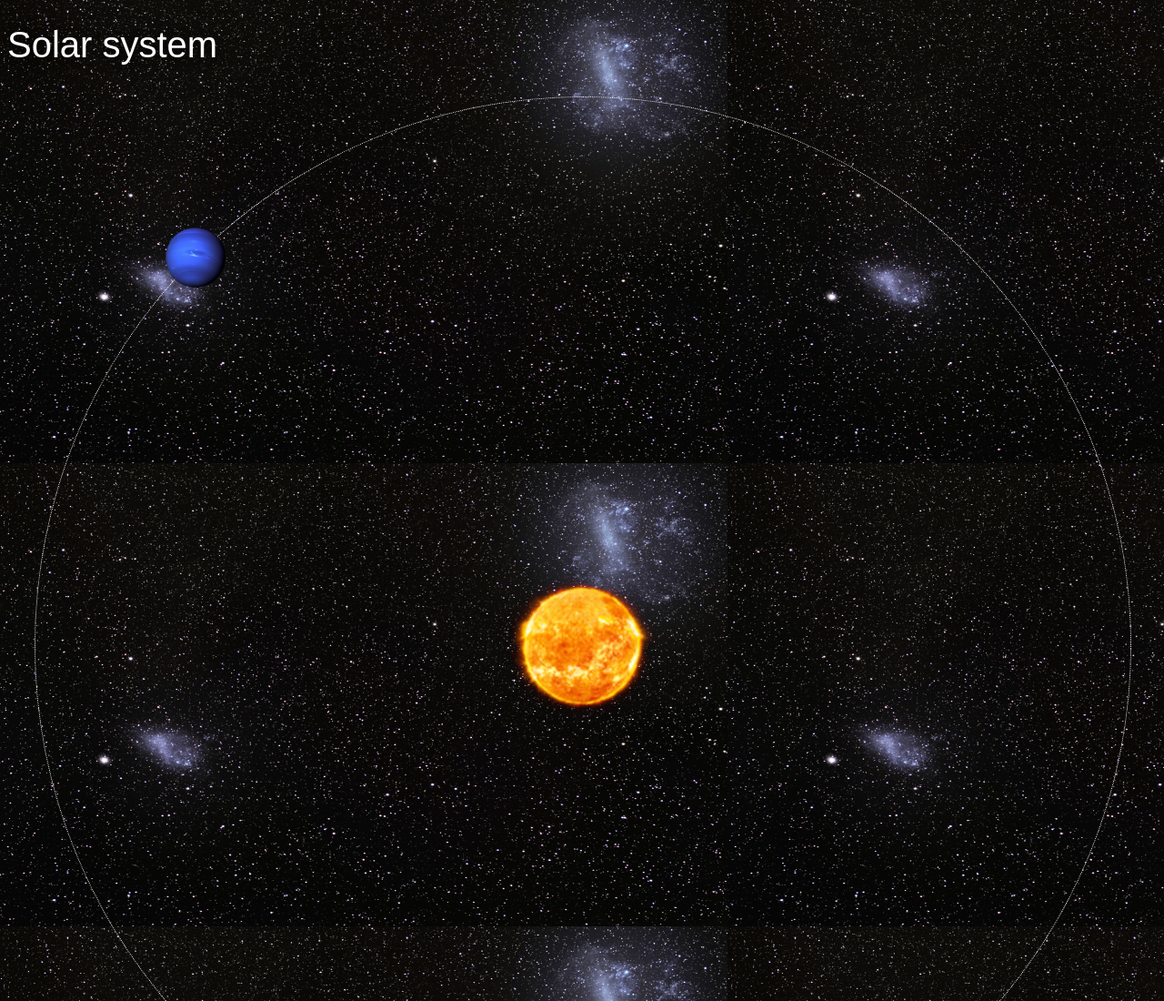
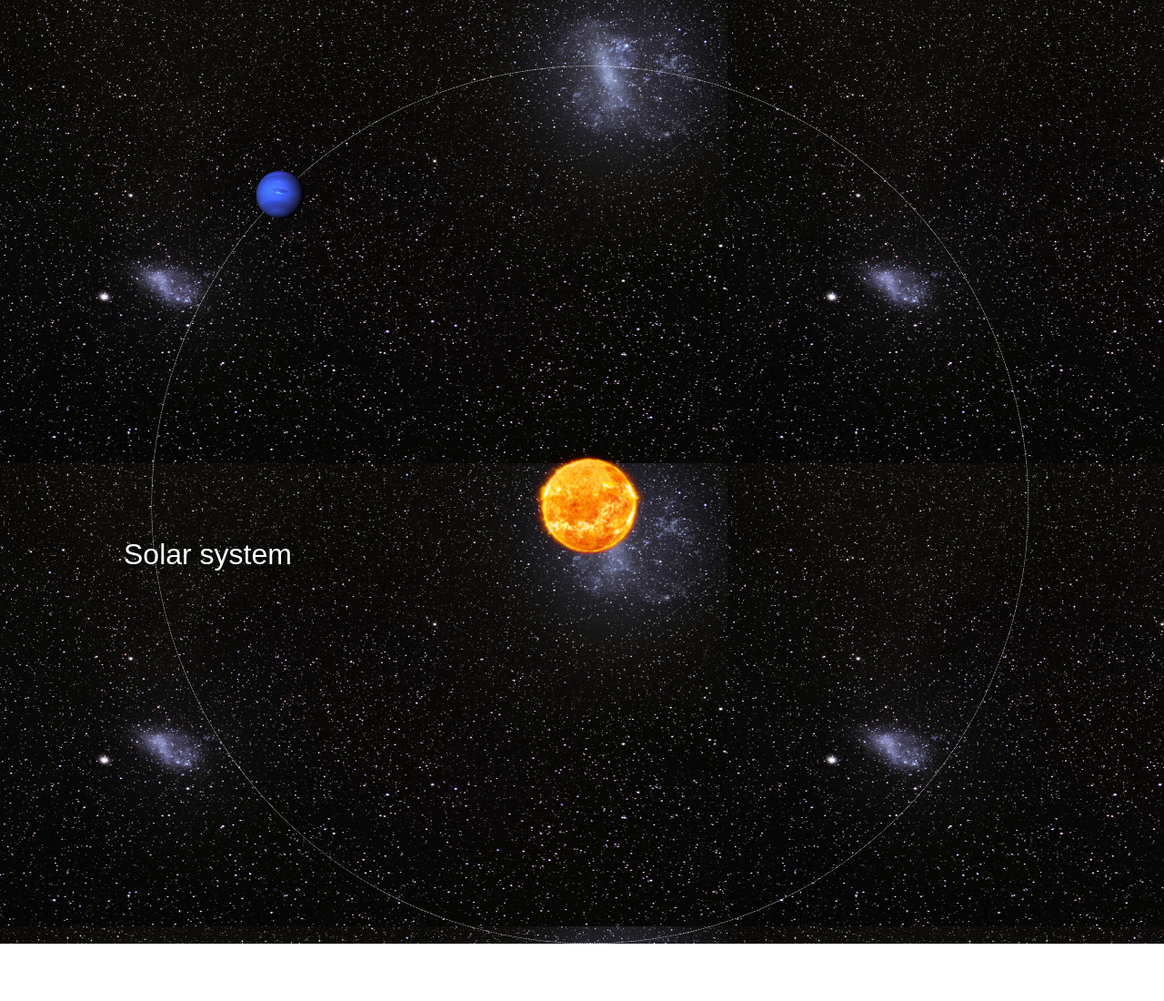
Before and after one commit to tristen513-ITvarsity/Module-4-Assessment-1, a plain HTML site: page index.html in a window 1280 px wide. Shown: the top 1100 px of the page at 91% size. After the commit the page ends 1037 px from the top, so only its background shows below. Drawn offline with Linux system fonts and the light colour scheme.

Commit message:
Clean up style.css and modify container styles
Removed unnecessary comments and adjusted container styles.

```diff
--- a/style.css
+++ b/style.css
@@ -43,3 +43,9 @@ h1{
     border: 1px dotted white;
     border-radius: 50%;
 }
+
+
+/*========================= PLEASE REMOVE =========================*/
+#container{
+transform: scale(0.8, 0.8) translate(0, 700px);
+}
```
